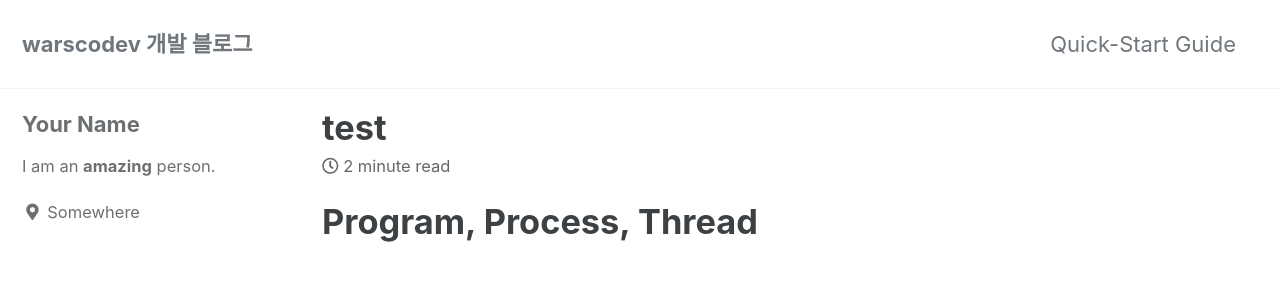
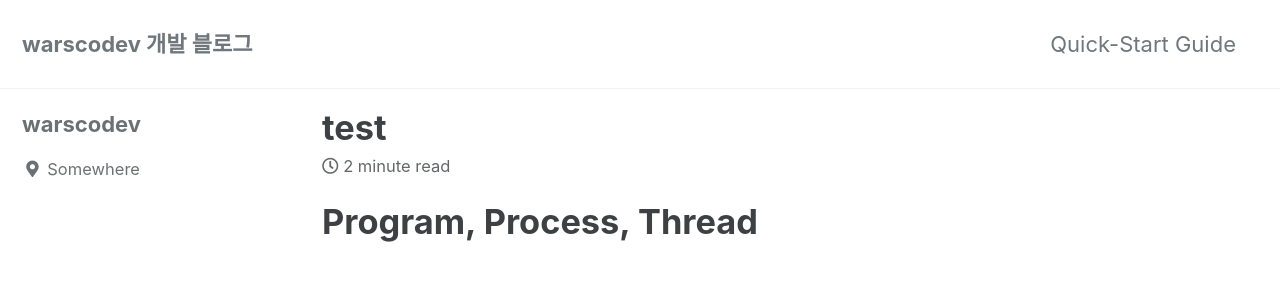
Before and after one commit to warscodev/warscodev.github.io, a Jekyll site: the page built from _posts/2022-05-16-test.md, in a window 1280 px wide. Shown: the top 301 px of the page. Built offline with Jekyll 4.4.1, drawn with Linux system fonts in a browser that asks for light colours; cached includes are drawn as plain includes.

Commit message:
config 수정

```diff
--- a/_config.yml
+++ b/_config.yml
@@ -102,9 +102,9 @@ analytics:
 
 # Site Author
 author:
-  name             : "Your Name"
+  name             : "warscodev"
   avatar           : # path of avatar image, e.g. "/assets/images/bio-photo.jpg"
-  bio              : "I am an **amazing** person."
+  bio              : ""
   location         : "Somewhere"
   email            :
   links:
```
